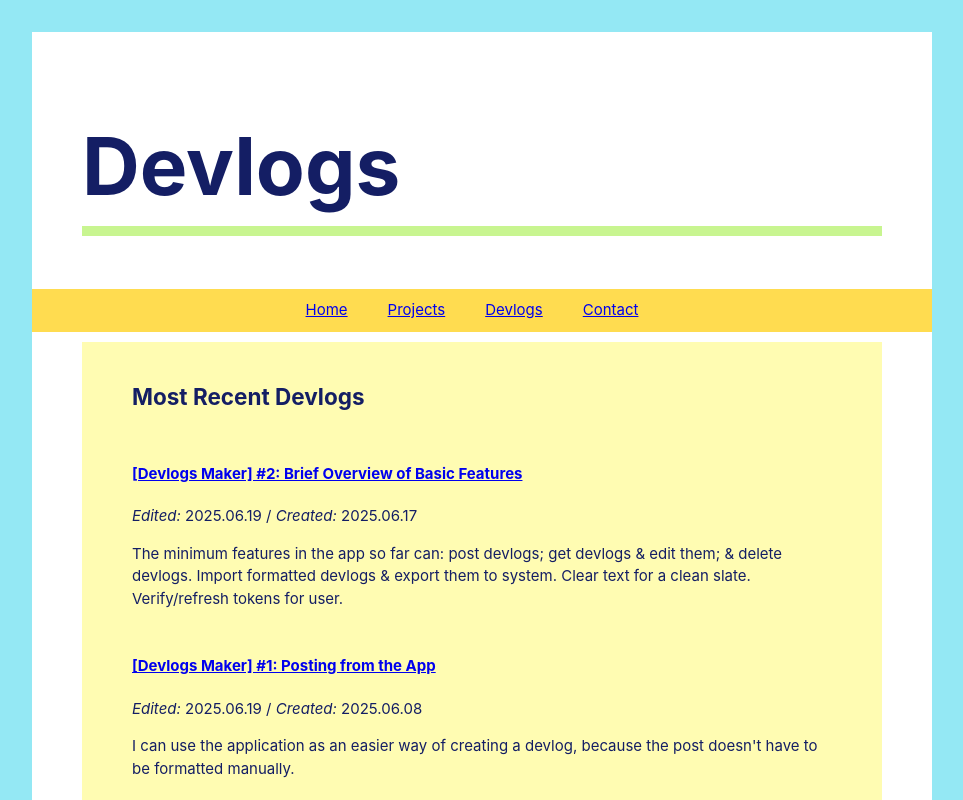
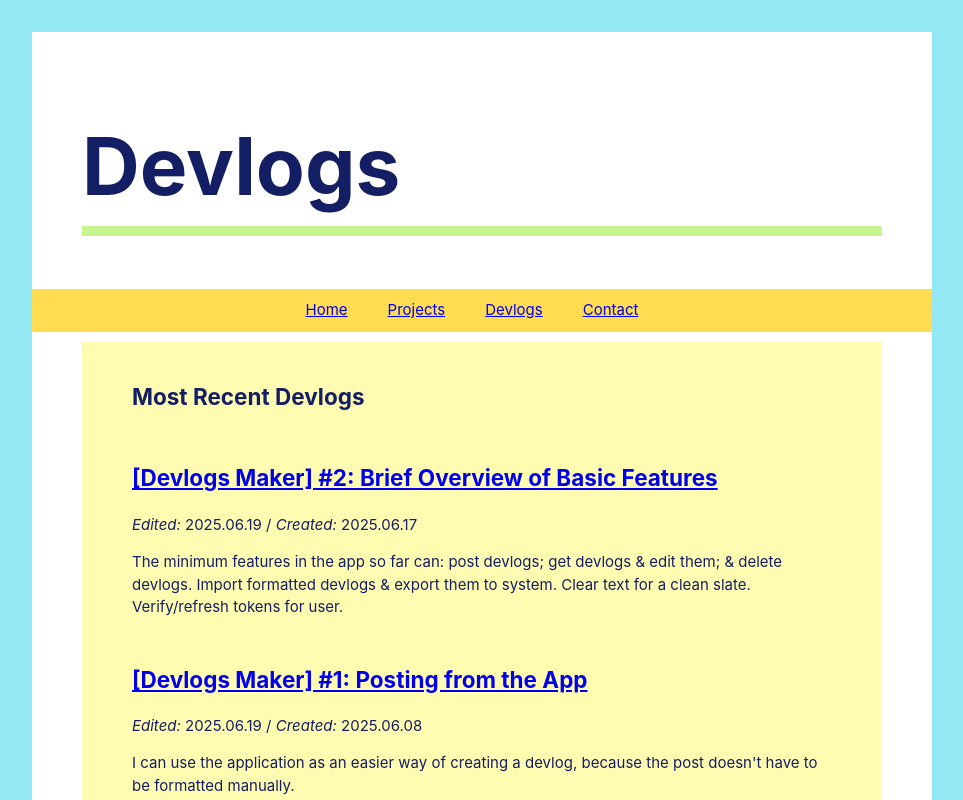
Before and after one commit to jennyton88/jennyton88.github.io, a React (Vite) app: page /devlogs in a window 1280 px wide. Shown: the top 800 px of the page, without its empty margins (158-1121 px from the left). Built offline with nearby package versions, Linux system fonts and the light colour scheme; a web font is replaced by a local one.

Commit message:
update summary headers

```diff
--- a/src/components/LogSummary.jsx
+++ b/src/components/LogSummary.jsx
@@ -50,7 +50,7 @@ function LogSummary({log_id}) {
                 !log ?
                     <p>Loading...</p> :
                     <div className="log-summary">
-                        <Link to={`log/${log_id}`}><h4>{log.title}</h4></Link>
+                        <Link to={`log/${log_id}`}><h2>{log.title}</h2></Link>
                         <p><em>Edited:</em> {log.edit_date} / <em>Created:</em> {log.creation_date}</p>
                         <Markdown>{log.summary}</Markdown>
                     </div>
```
